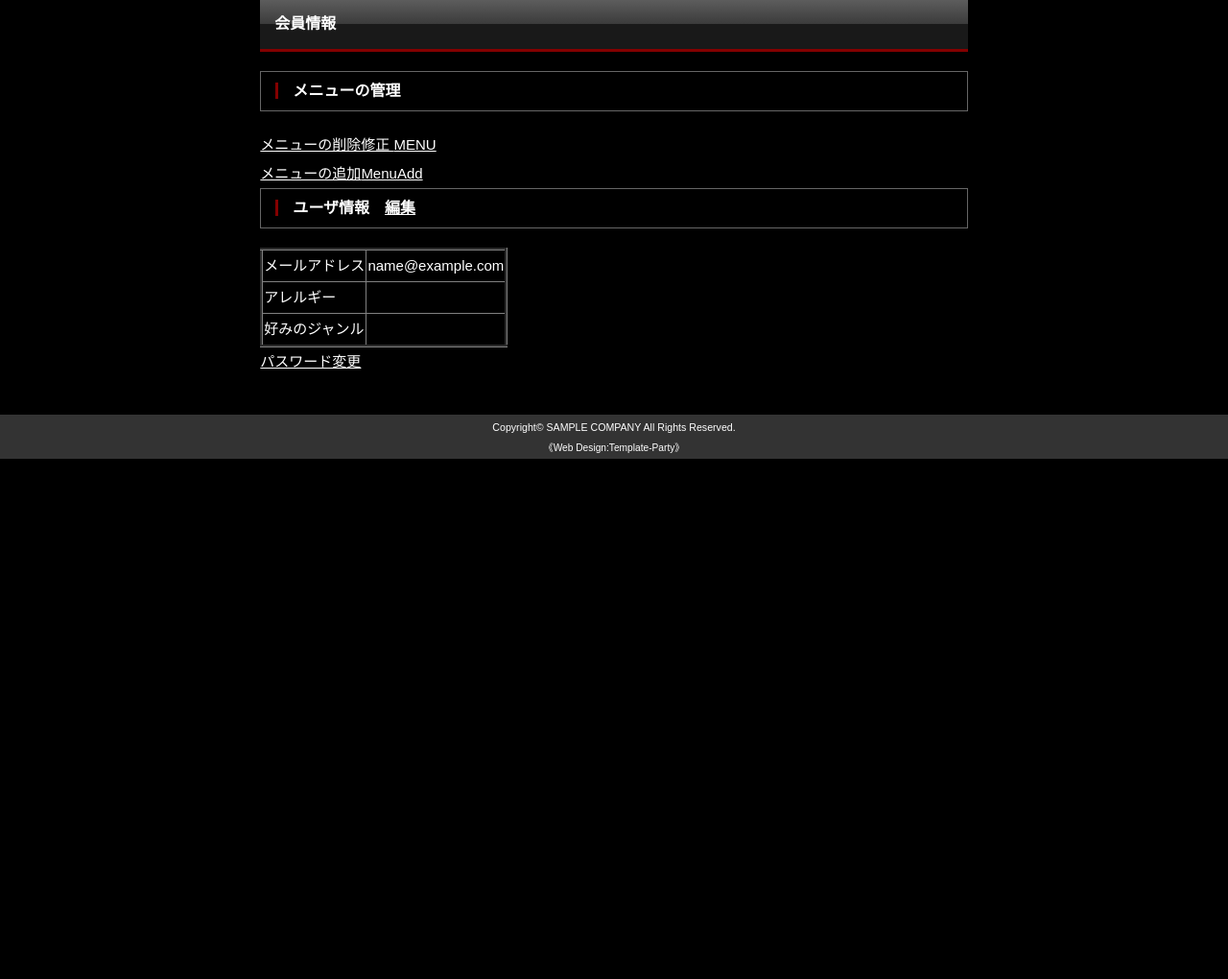
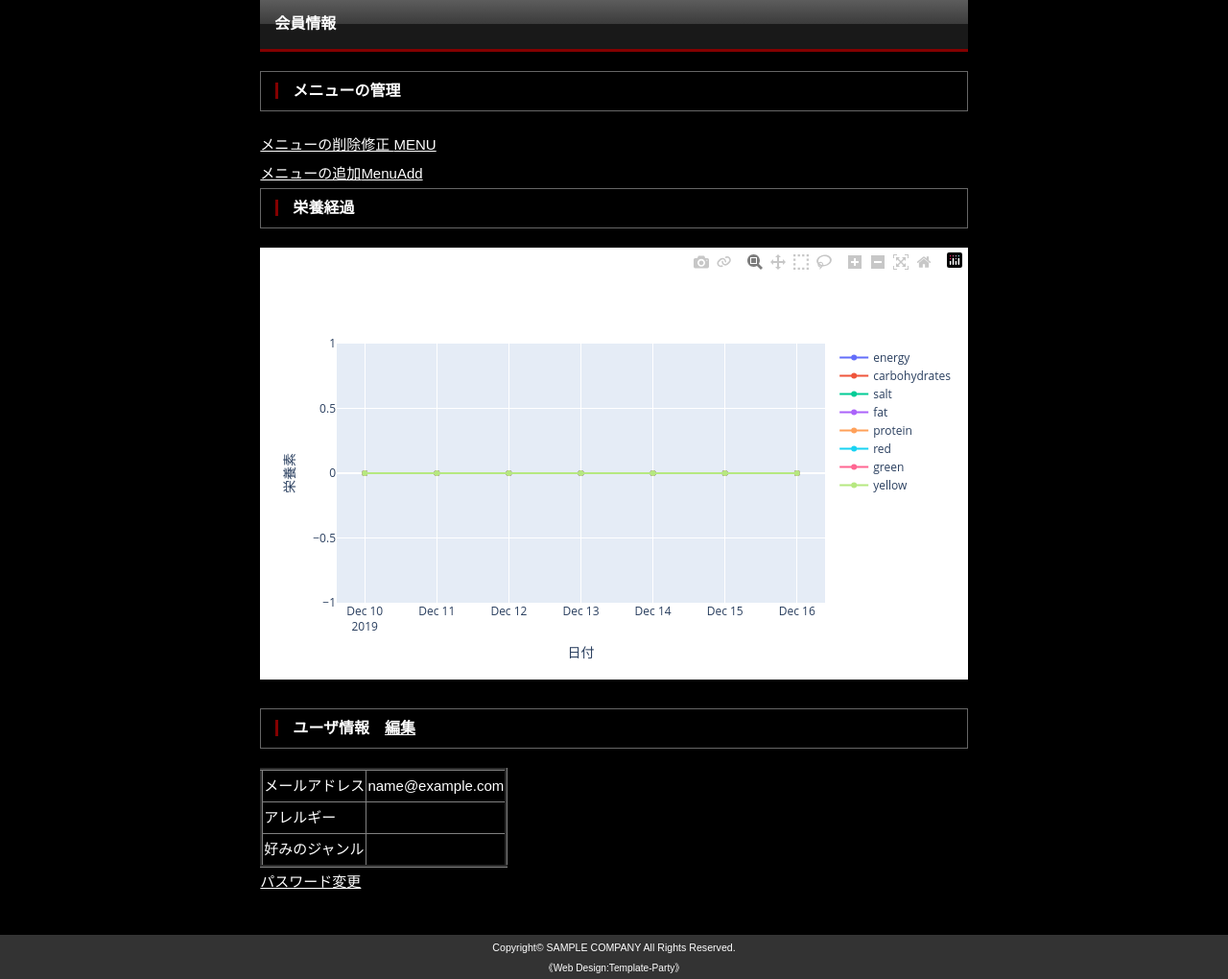
Before and after one commit to aiyama1467/LunchProject, a Django app: page /accounts/my_page/ in a window 1280 px wide. Shown: the part 225-1245 px from the top of the page at 96% size. Before the commit the page ends 703 px from the top, so only its background shows below. Run offline with Django 3.2, Linux system fonts and the light colour scheme; the visitor is signed in with stand-in values (Sample User, id 1); data comes from the database, SQL or seed files in the repository; data that the repository does not hold is empty.

Commit message:
栄養経過をグラフで表示できるようにした

```diff
--- a/accounts/templates/accounts/user_my_page.html
+++ b/accounts/templates/accounts/user_my_page.html
@@ -91,6 +91,13 @@
     {% endif %}
 
     <section>
+    <h3>栄養経過</h3>
+    {% if graph %}
+        {{ graph|safe }}
+    {% endif %}
+    </section>
+
+    <section>
         <h3>ユーザ情報　<a href="{% url 'accounts:modify_user_info' %}">編集</a></h3>
         <table border="3">
             <tr>
--- a/accounts/views.py
+++ b/accounts/views.py
@@ -5,6 +5,8 @@ from django.views import generic
 from django.contrib.auth import logout
 from django.contrib.auth.views import PasswordChangeView, PasswordChangeDoneView
 
+import plotly
+import datetime
 from collections import OrderedDict
 
 from accounts.models import User, EatLog
@@ -79,6 +81,18 @@ class UserMyPage(LoginRequiredMixin, generic.TemplateView):
 
             return self
 
+        def get_dict(self):
+            return {
+                'energy': self.energy,
+                'carbohydrates': self.carbohydrates,
+                'salt': self.salt,
+                'fat': self.fat,
+                'protein': self.protein,
+                'red': self.red,
+                'green': self.green,
+                'yellow': self.yellow
+            }
+
     def get_context_data(self, **kwargs):
         context = super().get_context_data(**kwargs)
 
@@ -86,15 +100,66 @@ class UserMyPage(LoginRequiredMixin, generic.TemplateView):
 
         eat_log = EatLog.objects.filter(user=self.request.user)
         nutrient_shift = OrderedDict()
+        date_time = list()
 
         for log in eat_log:
             if log.eat_datetime.isoformat() not in nutrient_shift.keys():
+                date_time.append(log.eat_datetime)
                 nutrient_shift[log.eat_datetime.isoformat()] = self.Data()
 
             for m in log.menu.all():
                 nutrient_shift[log.eat_datetime.isoformat()] += self.Data(m)
 
         context['nutrient_shift'] = nutrient_shift
+
+        date = list()
+        _3m_ago = datetime.date.today() - datetime.timedelta(days=6)
+        for d in range(7):
+            date.append(_3m_ago + datetime.timedelta(days=d))
+
+        data = list()
+        nut = {
+            'energy': [],
+            'carbohydrates': [],
+            'salt': [],
+            'fat': [],
+            'protein': [],
+            'red': [],
+            'green': [],
+            'yellow': []
+        }
+        for d in date:
+            if d.isoformat() in nutrient_shift.keys():
+                key = d.isoformat()
+                nut['energy'].append(nutrient_shift[key].energy)
+                nut['carbohydrates'].append(nutrient_shift[key].carbohydrates)
+                nut['salt'].append(nutrient_shift[key].salt)
+                nut['fat'].append(nutrient_shift[key].fat)
+                nut['protein'].append(nutrient_shift[key].protein)
+                nut['red'].append(nutrient_shift[key].red)
+                nut['green'].append(nutrient_shift[key].green)
+                nut['yellow'].append(nutrient_shift[key].yellow)
+
+            else:
+                nut['energy'].append(0)
+                nut['carbohydrates'].append(0)
+                nut['salt'].append(0)
+                nut['fat'].append(0)
+                nut['protein'].append(0)
+                nut['red'].append(0)
+                nut['green'].append(0)
+                nut['yellow'].append(0)
+
+        for g in nut.keys():
+            data.append(plotly.graph_objs.Scatter(x=date, y=nut[g], name=g))
+
+        layout = plotly.graph_objs.Layout(
+            xaxis={"title": "日付"},
+            yaxis={"title": "栄養素"}
+        )
+        figure = plotly.graph_objs.Figure(data=data, layout=layout)
+        div = plotly.offline.plot(figure, auto_open=False, output_type='div')
+        context['graph'] = div
 
         return context
 
```
